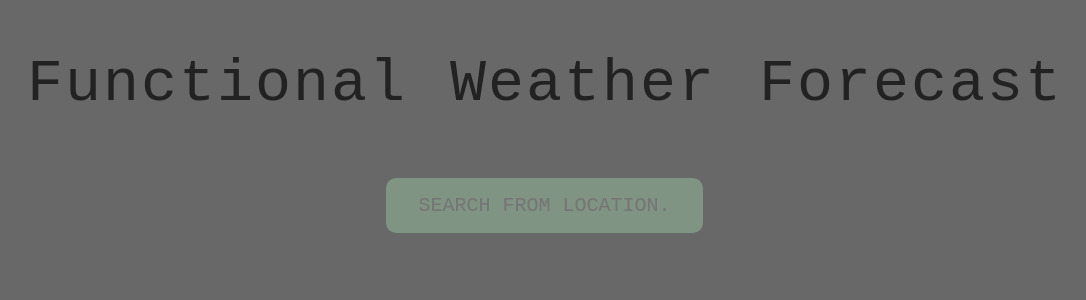
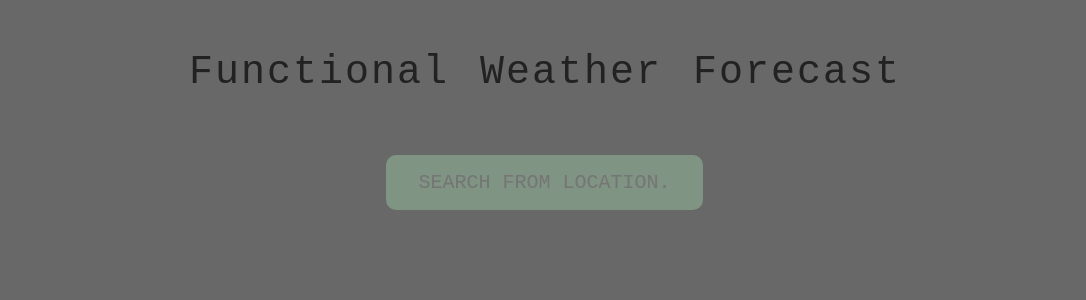
Before and after one commit to TARS30/weather-app, a React (Create React App) app: page / in a window 1280 px wide. Shown: the top 300 px of the page, without its empty margins (95-1181 px from the left). Built offline with nearby package versions, Linux system fonts and the light colour scheme.

Commit message:
changed font-size of the title

```diff
--- a/src/components/Weather.module.css
+++ b/src/components/Weather.module.css
@@ -3,9 +3,8 @@
   display: flex;
   justify-content: center;
   gap: 2.4rem;
-  overflow: auto;
   flex-wrap: wrap;
-  padding: 0 20px;
+  padding: 0 10px;
 }
 .weather li {
   border-radius: 10px;
--- a/src/index.css
+++ b/src/index.css
@@ -20,6 +20,7 @@ body {
   display: flex;
   align-items: center;
   justify-content: center;
+
 }
 
 .app {
@@ -33,7 +34,7 @@ body {
 
 h1 {
   font-weight: 400;
-  font-size: 6rem;
+  font-size: 4rem;
   letter-spacing: 2px;
   word-spacing: 5px;
 }
```
